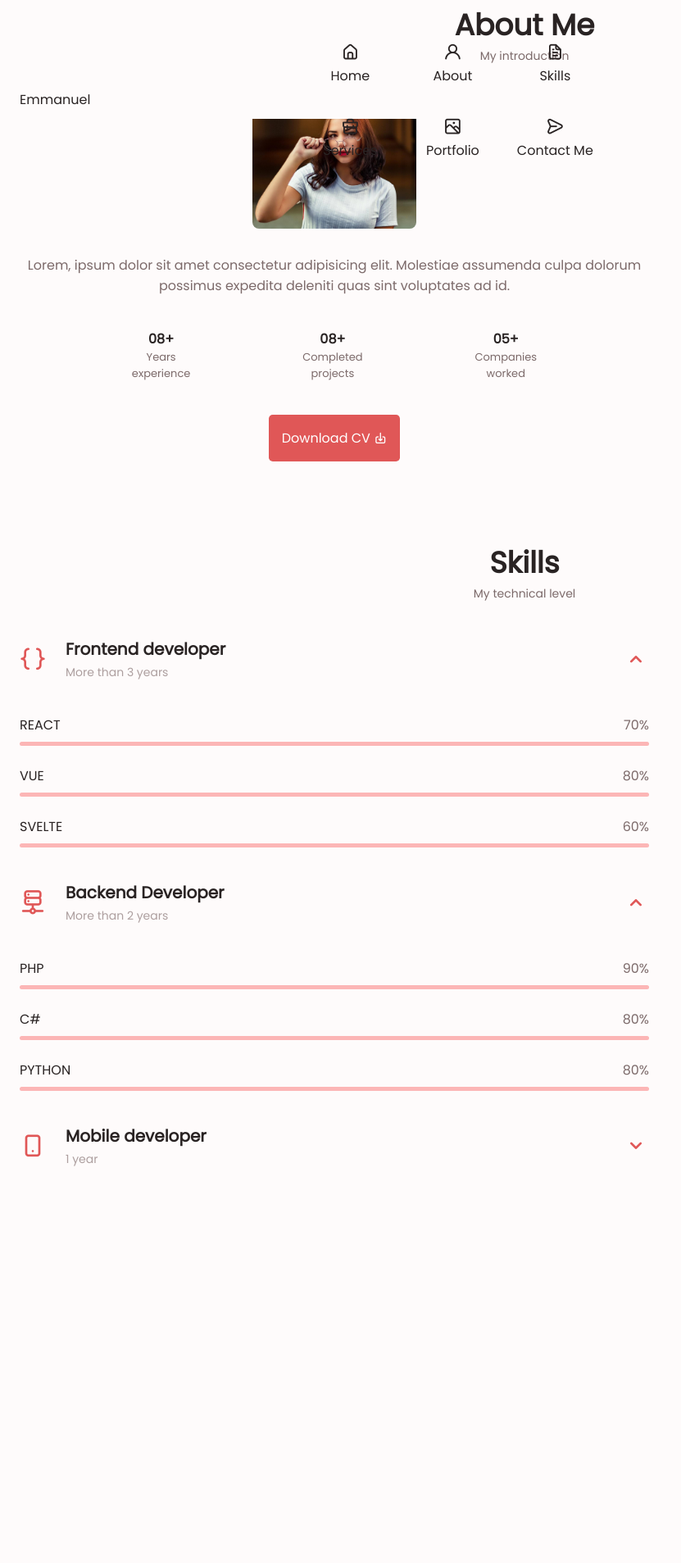
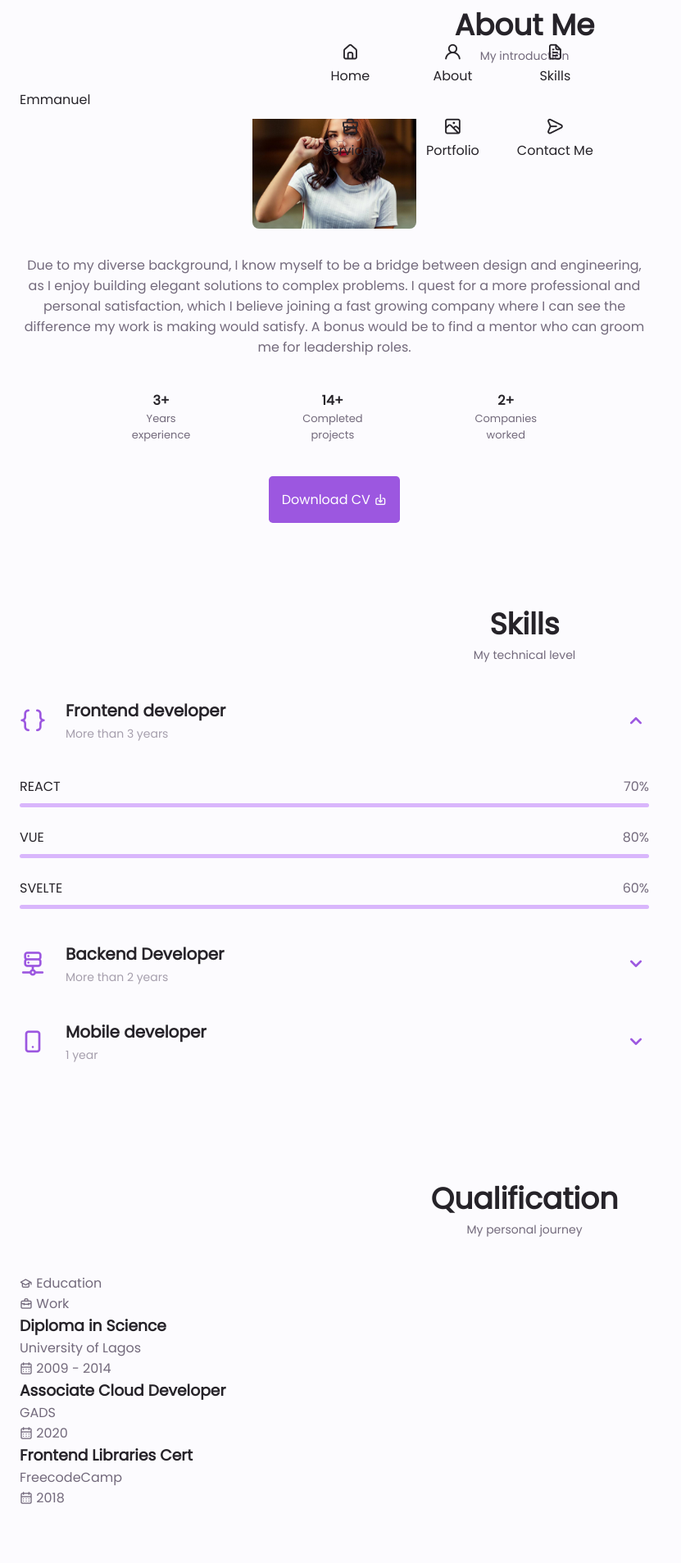
Before and after one commit to auleki/revamped-forlio, a plain HTML site: page index.html in a window 1280 px wide. Shown: the part 655-2562 px from the top of the page at 82% size, without its empty margins (0-831 px from the left). Before the commit the page ends 2233 px from the top, so only its background shows below. Drawn offline with nearby package versions, Linux system fonts and the light colour scheme.

Commit message:
fixed accordion bug

```diff
--- a/assets/css/main.css
+++ b/assets/css/main.css
@@ -14,7 +14,7 @@ html {
 :root {
   --header-height: 3em;
 
-  --hue-color: 0;
+  --hue-color: 270;
 
   /* BACKGROUND COLORS  */
   --first-color: hsl(var(--hue-color), 69%, 61%);
@@ -463,21 +463,21 @@ img {
   background-color: var(--first-color-lighter);
 }
 
-.skills_react {
+.skills__react {
   width: 70%;
 }
 
-.skills_close .skills__list {
+.skills__close .skills__list {
   height: 0;
   overflow: hidden;
 }
 
-.skills_open .skills__list {
+.skills__open .skills__list {
   height: max-content;
   margin-bottom: var(--mb-2-5);
 }
 
-.skills_open .skills__arrow {
+.skills__open .skills__arrow {
   transform: rotate(-180deg);
 }
 
--- a/assets/js/main.js
+++ b/assets/js/main.js
@@ -27,11 +27,13 @@ function toggleSkills () {
   let itemClass = this.parentNode.className
   // console.log('CLICKING MENu')
   for (i = 0; i < skillsContent.length; i++) {
-    skillsContent[i].className = 'skill__content skills_close'
+    skillsContent[i].className = 'skills__content skills__close'
   }
-  if (itemClass === 'skill__content skill_close') {
-    this.parentNode.className = 'skill__content skills_open'
+  if (itemClass === 'skills__content skills__close') {
+    this.parentNode.className = 'skills__content skills__open'
   }
 }
 
-skillsHeader.forEach(el => el.addEventListener('click', toggleSkills))
+skillsHeader.forEach(el => {
+  el.addEventListener('click', toggleSkills)
+})
--- a/index.html
+++ b/index.html
@@ -89,18 +89,16 @@
                   165.547 130.807 187.559 100.226 186.353C69.6454 185.297 41.0228 161.023 21.7403
                   129.362C2.45775 97.8511 -7.48481 59.1033 6.67581 34.5279C20.9871 10.1032 59.7028
                   -0.149132 97.9666 0.00163737C136.23 0.303176 174.193 10.857 190.312 36.4879Z"/>
-                  <image class="home__blob-img" x="12" y="18" xlink:href="assets/img/perfil.png"/>
+                  <image class="home__blob-img" x="12" y="18" xlink:href="assets/img/me.png"/>
               </g>
           </svg>
           </div>
 
           <div class="home__data">
             <h1 class="home__title">Hey, I'm Emmanuel</h1>
-            <h3 class="home__subtitle">A Software Developer</h3>
+            <h3 class="home__subtitle">Software Developer</h3>
             <p class="home__description">
-              Lorem ipsum dolor sit amet consectetur adipisicing elit.
-              Tempora debitis repellat magnam quis placeat hic ratione,
-              accusantium aut id ipsa beatae nobis et nam?.
+              Started out as a UI developer designing with Figma, but I hungered to achieve more so I pushed further into web development and grew into a Software Developer.
             </p>
             <a href="#contact" class="button button--flex">
               Contact Me <i class="uil uil-message button__icon"></i>
@@ -126,21 +124,24 @@
         <img src="assets/img/about.jpg" alt="about_section" class="about__img">
         <div class="about__data">
           <p class="about__description">
-            Lorem, ipsum dolor sit amet consectetur adipisicing elit.
-            Molestiae assumenda culpa dolorum possimus expedita deleniti
-            quas sint voluptates ad id.
+            Due to my diverse background, I know myself to be a bridge between design and engineering, as
+            I enjoy building elegant solutions to complex problems.
+            I quest for a more professional and personal satisfaction, which I believe
+            joining a fast growing company where I can see the
+            difference my work is making would satisfy. A bonus would be to find a mentor who can groom me for
+            leadership roles.
           </p>
           <div class="about__info">
             <div>
-              <span class="about__info-title">08+</span>
+              <span class="about__info-title">3+</span>
               <span class="about__info-name">Years <br> experience</span>
             </div>
             <div>
-              <span class="about__info-title">08+</span>
+              <span class="about__info-title">14+</span>
               <span class="about__info-name">Completed <br> projects</span>
             </div>
             <div>
-              <span class="about__info-title">05+</span>
+              <span class="about__info-title">2+</span>
               <span class="about__info-name">Companies <br> worked</span>
             </div>
           </div>
@@ -161,7 +162,7 @@
 
       <div class="skills__container container grid">
         <div>
-          <div class="skills__content skills_open">
+          <div class="skills__content skills__open">
             <div class="skills__header">
               <i class="uil uil-brackets-curly skills__icon"></i>
               <div>
@@ -205,7 +206,7 @@
         </div>
 
         <!-- SKILL 2  -->
-        <div class="skills__content skills_open">
+        <div class="skills__content skills__close">
           <div class="skills__header">
             <i class="uil uil-server-network skills__icon"></i>
             <div>
@@ -249,7 +250,7 @@
       </div>
 
       <!-- SKILL 3  -->
-      <div class="skills__content skills_close">
+      <div class="skills__content skills__close">
         <div class="skills__header">
           <i class="uil uil-mobile-android skills__icon"></i>
           <div>
@@ -275,6 +276,88 @@
       </div>
     </section>
     <!-- qualifications  -->
+    <section class="qualification section">
+      <h2 class="section__title">Qualification</h2>
+      <span class="section__subtitle">My personal journey</span>
+      <div class="qualification__container container">
+        <div class="qualification__tabs">
+          <div class="qualification__button button--flex">
+            <i class="uil uil-graduation-cap qualification__icon"></i>
+            Education
+          </div>
+          <div class="qualification__button button--flex">
+            <i class="uil uil-briefcase-alt qualification__icon"></i>
+            Work
+          </div>
+        </div>
+        <div class="qualification__sections">
+          <!-- Qualification Section 1  -->
+          <div class="qualification__content">
+            <!-- Qualification 1  -->
+            <div class="qualification__data">
+              <div>
+                <h3 class="qualification__title">Diploma in Science</h3>
+                <span class="qualification__subtitle">University of Lagos</span>
+                <div class="qualification__calendar">
+                  <i class="uil uil-calendar-alt"></i>
+                    2009 - 2014
+                </div>
+              </div>
+
+              <div>
+                <span class="qualification__rounder"></span>
+                <span class="qualification__line"></span>
+              </div>
+            </div>
+
+            <!-- Qualification 2  -->
+            <div class="qualification__data">
+              <div></div>
+              <div>
+                <span class="qualification__rounder"></span>
+                <span class="qualification__line"></span>
+              </div>
+
+              <div>
+                <h3 class="qualification__title">Associate Cloud Developer</h3>
+                <span class="qualification__subtitle">GADS</span>
+                <div class="qualification__calendar">
+                  <i class="uil uil-calendar-alt"></i>
+                    2020
+                </div>
+              </div>
+            </div>
+
+            <!-- Qualification 3  -->
+            <div class="qualification__data">
+              <div></div>
+              <div>
+                <span class="qualification__rounder"></span>
+                <span class="qualification__line"></span>
+              </div>
+
+              <div>
+                <h3 class="qualification__title">Frontend Libraries Cert</h3>
+                <span class="qualification__subtitle">FreecodeCamp</span>
+                <div class="qualification__calendar">
+                  <i class="uil uil-calendar-alt"></i>
+                    2018
+                </div>
+              </div>
+
+              <div>
+                <span class="qualification__rounder"></span>
+                <span class="qualification__line"></span>
+              </div>
+            </div>
+
+          </div>
+          <!-- Qualification Section 2  -->
+          <!-- Qualification Section 3  -->
+          <!-- Qualification Section 4  -->
+        </div>
+      </div>
+    </section>
     <!-- services  -->
     <!-- portfolio  -->
 
```
Also changed, not shown: assets/img/me.png (added).
